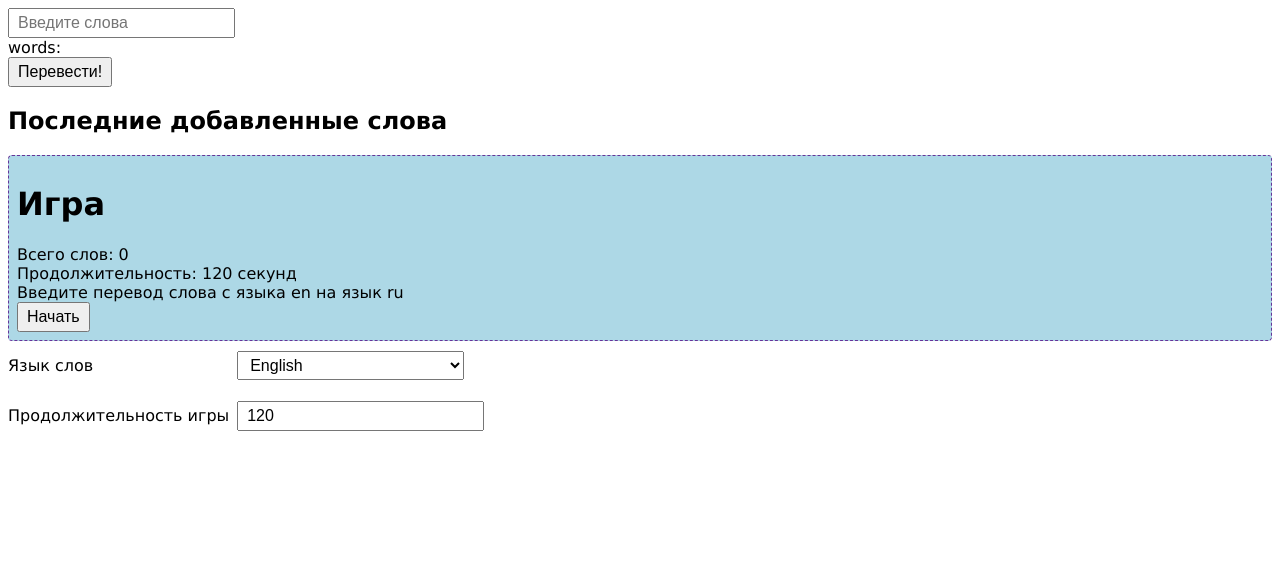
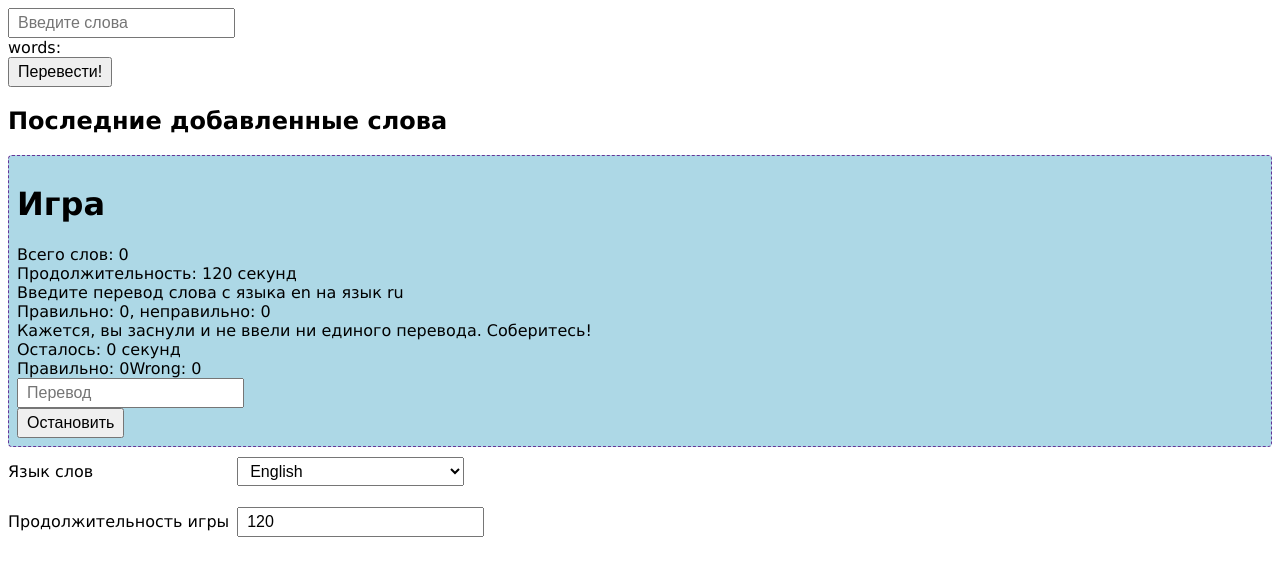
Before and after one commit to disaev1/isaev-dan-otus, an Angular app in the folder javascript-10/words-app/: page / in a window 1280 px wide. Both pictures are taken after a click on the button "Начать". Shown: the top 576 px of the page. Built offline with nearby package versions, Linux system fonts and the light colour scheme.

Commit message:
words-app: added game displayed results

```diff
--- a/javascript-10/words-app/src/app/app.module.ts
+++ b/javascript-10/words-app/src/app/app.module.ts
@@ -1,6 +1,6 @@
 import { NgModule } from '@angular/core';
 import { BrowserModule } from '@angular/platform-browser';
-import { FormsModule } from '@angular/forms';
+import { FormsModule, ReactiveFormsModule } from '@angular/forms';
 
 import { AppRoutingModule } from './app-routing.module';
 import { AppComponent } from './app.component';
@@ -19,6 +19,7 @@ import { GameComponent } from './game/game.component';
     BrowserModule,
     AppRoutingModule,
     FormsModule,
+    ReactiveFormsModule,
   ],
   providers: [],
   bootstrap: [AppComponent]
--- a/javascript-10/words-app/src/app/game/game.component.html
+++ b/javascript-10/words-app/src/app/game/game.component.html
@@ -3,14 +3,18 @@
   <div>Всего слов: {{ wordsList.length }}</div>
   <div>Продолжительность: {{ settings.gameDuration }} секунд</div>
   <div>Введите перевод слова с языка {{ settings.fromLang }} на язык {{ settings.toLang }}</div>
-  <div *ngIf="remaining !== null">
-    <div class="game__timer">Осталось: {{ remaining }} секунд</div>
+  <div *ngIf="displayedResults">
+    <div>{{ displayedResults.firstLine }}</div>
+    <div>{{ displayedResults.secondLine }}</div>
+  </div>
+  <div *ngIf="remainingSeconds !== null">
+    <div class="game__timer">Осталось: {{ remainingSeconds }} секунд</div>
     <div class="game__rightWrong">
       <div>Правильно: {{ right }}</div><div>Wrong: {{ wrong }}</div>
     </div>
     <div *ngIf="curEntry">{{ curEntry.origin }}</div>
-    <input placeholder="Перевод" (keydown)="handleTranslationEnter($event)" ([ngModel])="enteredTranslation" />
+    <input type="text" placeholder="Перевод" (keydown)="handleTranslationEnter($event)" [formControl]="enteredTranslation" />
   </div>
-  <button *ngIf="remaining !== null" (click)="stop()">Остановить</button>
-  <button *ngIf="remaining === null" (click)="start()">Начать</button>
+  <button *ngIf="remainingSeconds !== null" (click)="stop()">Остановить</button>
+  <button *ngIf="remainingSeconds === null" (click)="start()">Начать</button>
 </div>
--- a/javascript-10/words-app/src/app/game/game.component.ts
+++ b/javascript-10/words-app/src/app/game/game.component.ts
@@ -1,10 +1,16 @@
 import { Component, OnInit } from '@angular/core';
+import { FormControl } from '@angular/forms';
 
 import { DictStorageService } from '../dict-storage.service';
 import type { Dict, TranslationRecord } from '../dict-storage.service';
 import { SettingsService } from '../settings.service';
 import type { Settings } from '../settings.service';
 import _ from 'lodash';
+
+interface DisplayedResults {
+  firstLine: string;
+  secondLine: string;
+}
 
 @Component({
   selector: 'app-game',
@@ -15,42 +21,52 @@ export class GameComponent implements OnInit {
   dict: Dict;
   wordsList: TranslationRecord[];
   settings: Settings;
-  remaining: number | null = null;
+  remainingSeconds: number | null = null;
   timer: number | null;
   curEntry: TranslationRecord | null = null;
   right: number = 0;
   wrong: number = 0;
-  enteredTranslation: string = '';
+  enteredTranslation: FormControl;
   currentWordsList: TranslationRecord[];
+  displayedResults: DisplayedResults | null;
 
   constructor(private dictStorageService: DictStorageService, private settingsService: SettingsService) {
     this.settings = this.settingsService.getSettings();
     const dict: Dict = this.dictStorageService.getDict();
     this.wordsList = dict[this.settings.fromLang] || [];
+    this.enteredTranslation = new FormControl('');
   }
 
   ngOnInit(): void {
+  }
+
+  private setRemainingSeconds(milliseconds: number | null) {
+    if (milliseconds === null) {
+      this.remainingSeconds = null;
+    }
+
+    this.remainingSeconds = Math.floor(milliseconds / 1000)
   }
 
   public start() {
     this.currentWordsList = this.wordsList.slice();
     let prevNow: number = performance.now();
     let curTime: number = this.settings.gameDuration * 1000;
-    this.remaining = Math.floor(curTime / 1000);
+    this.setRemainingSeconds(curTime);
     this.right = 0;
     this.wrong = 0;
-    this.enteredTranslation = '';
+    this.enteredTranslation.setValue('');
 
     this.timer = window.setInterval(() => {
       let currentNow: number = performance.now();
       const dt = currentNow - prevNow;
       prevNow = currentNow;
       curTime -= dt;
-      this.remaining = Math.floor(curTime / 1000);
+      this.setRemainingSeconds(curTime);
 
       if (curTime < 0) {
         window.clearInterval(this.timer);
-        this.remaining = null;
+        this.setRemainingSeconds(null);
       }
     }, 100);
 
@@ -59,9 +75,34 @@ export class GameComponent implements OnInit {
   }
 
   public stop() {
-    console.log('Правильно:', this.right, ', неправильно:', this.wrong);
+    const firstLine: string = `Правильно: ${this.right}, неправильно: ${this.wrong}`;
+    let secondLine: string;
+
+    if (this.right === 0 && this.wrong === 0) {
+      secondLine = 'Кажется, вы заснули и не ввели ни единого перевода. Соберитесь!';
+    } else if (this.right === 0) {
+      secondLine = 'Вы не ввели ни одного правильного ответа...';
+    } else {
+      const percentage = Math.round(this.right / (this.right + this.wrong) * 100);
+
+      secondLine = `Вы дали ${percentage}% правильных ответов.`;
+      if (percentage >= 90) {
+         secondLine += ' Так держать!';
+      } else if (percentage >= 70) {
+         secondLine += ' Неплохо!';
+      } else if (percentage >= 50) {
+         secondLine += ' Вы идете к успеху, но все еще вам надо много поработать!';
+      } else if (percentage >= 30) {
+         secondLine += ' Ну давайте, вы же можете больше...';
+      } else {
+         secondLine += ' К сожалению, ваши знания недостаточны. Вам нужно много поработать!';
+      }
+    }
+
+    this.displayedResults = { firstLine, secondLine };
+
     window.clearInterval(this.timer);
-    this.remaining = null;
+    this.setRemainingSeconds(null);
   }
 
   public handleTranslationEnter(e: KeyboardEvent) {
@@ -75,7 +116,7 @@ export class GameComponent implements OnInit {
         this.wrong++;
       }
 
-      this.enteredTranslation = '';
+      this.enteredTranslation.setValue('');
       this.nextEntry();
     }
   }
```
Also changed, not shown: javascript-10/words-app/src/app/constants.ts (line endings or trailing spaces).
